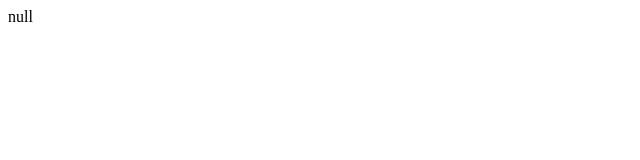
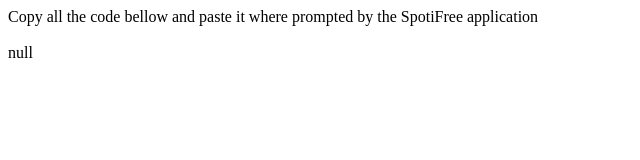
Before and after one commit to Aavvii/SpotiFreeHost, a plain HTML site: page index.html in a window 1280 px wide. Shown: the whole page, without its empty margins (0-640 px from the left). Drawn offline with Linux system fonts and the light colour scheme.

Commit message:
Update index.html

```diff
--- a/index.html
+++ b/index.html
@@ -7,6 +7,7 @@
 </head>
 <body>
     <script>
+        document.write("Copy all the code bellow and paste it where prompted by the SpotiFree application <br><br>")
         const queryString = window.location.search;
         console.log(queryString);
         const urlParams = new URLSearchParams(queryString);
```
